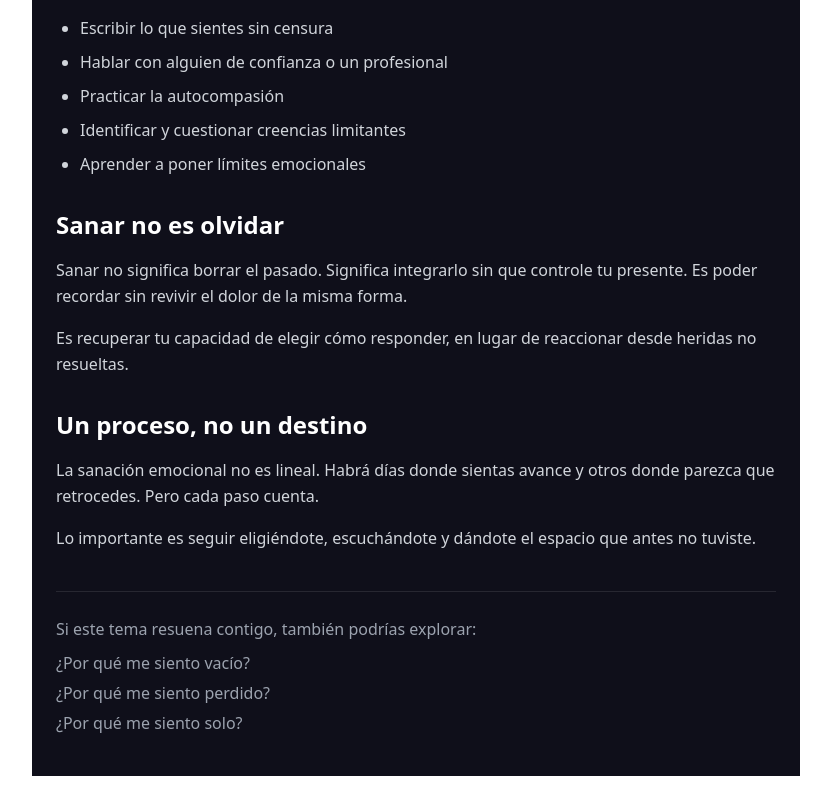
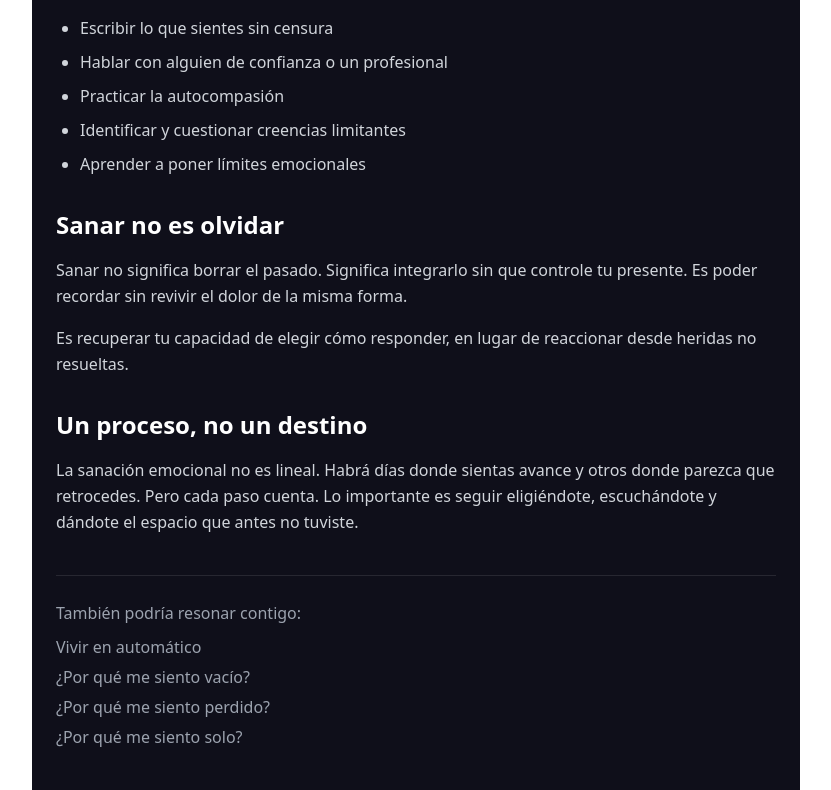
Before and after one commit to Drevaia-Digital/drevaia-app, a React (Vite) app: page /como-sanar-heridas-emocionales in a window 1280 px wide. Shown: the part 1019-1809 px from the top of the page, without its empty margins (224-1055 px from the left). Built offline with nearby package versions, Linux system fonts and the light colour scheme.

Commit message:
blog sanar heridas optimizado

```diff
--- a/src/pages/blog/ComoSanarHeridasEmocionales.tsx
+++ b/src/pages/blog/ComoSanarHeridasEmocionales.tsx
@@ -85,20 +85,21 @@ export default function ComoSanarHeridasEmocionales() {
         Un proceso, no un destino
       </h2>
 
-      <p className="mb-4 text-gray-300">
+      <p className="mb-6 text-gray-300">
         La sanación emocional no es lineal. Habrá días donde sientas avance y otros donde parezca que retrocedes.
-        Pero cada paso cuenta.
+        Pero cada paso cuenta. Lo importante es seguir eligiéndote, escuchándote y dándote el espacio que antes no tuviste.
       </p>
 
-      <p className="mb-6 text-gray-300">
-        Lo importante es seguir eligiéndote, escuchándote y dándote el espacio que antes no tuviste.
-      </p>
+      {/* 🔗 INTERLINKING SEO */}
+      <div className="mt-10 border-t border-white/10 pt-6 text-gray-400">
+        <p className="mb-2">También podría resonar contigo:</p>
 
-      <div className="mt-10 border-t border-white/10 pt-6 text-gray-400">
-        <p>
-          Si este tema resuena contigo, también podrías explorar:
-        </p>
-        <ul className="mt-2 space-y-1">
+        <ul className="space-y-1">
+          <li>
+            <a href="/vivir-en-automatico" className="hover:text-white transition">
+              Vivir en automático
+            </a>
+          </li>
           <li>¿Por qué me siento vacío?</li>
           <li>¿Por qué me siento perdido?</li>
           <li>¿Por qué me siento solo?</li>
```
Also changed, not shown: 5 other files (tests, documents, lock files or other folders).
